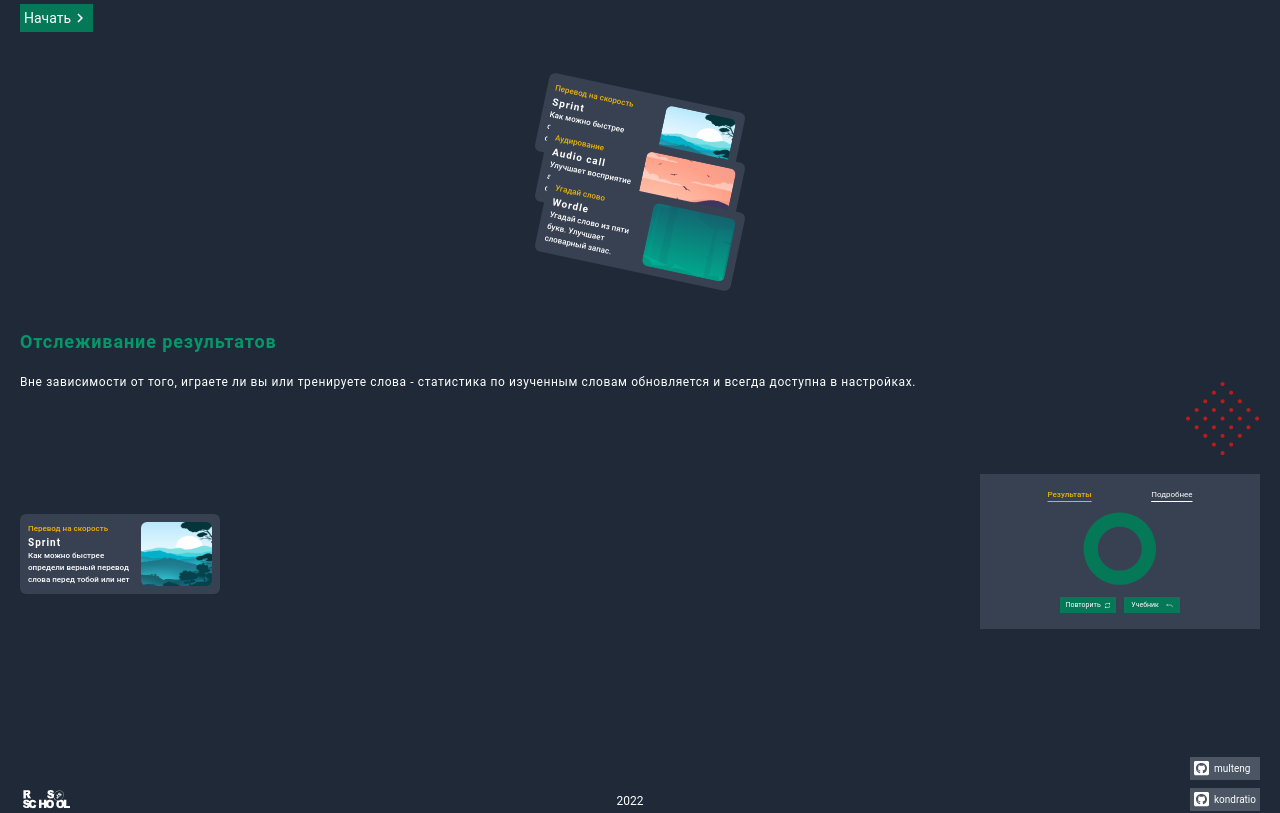
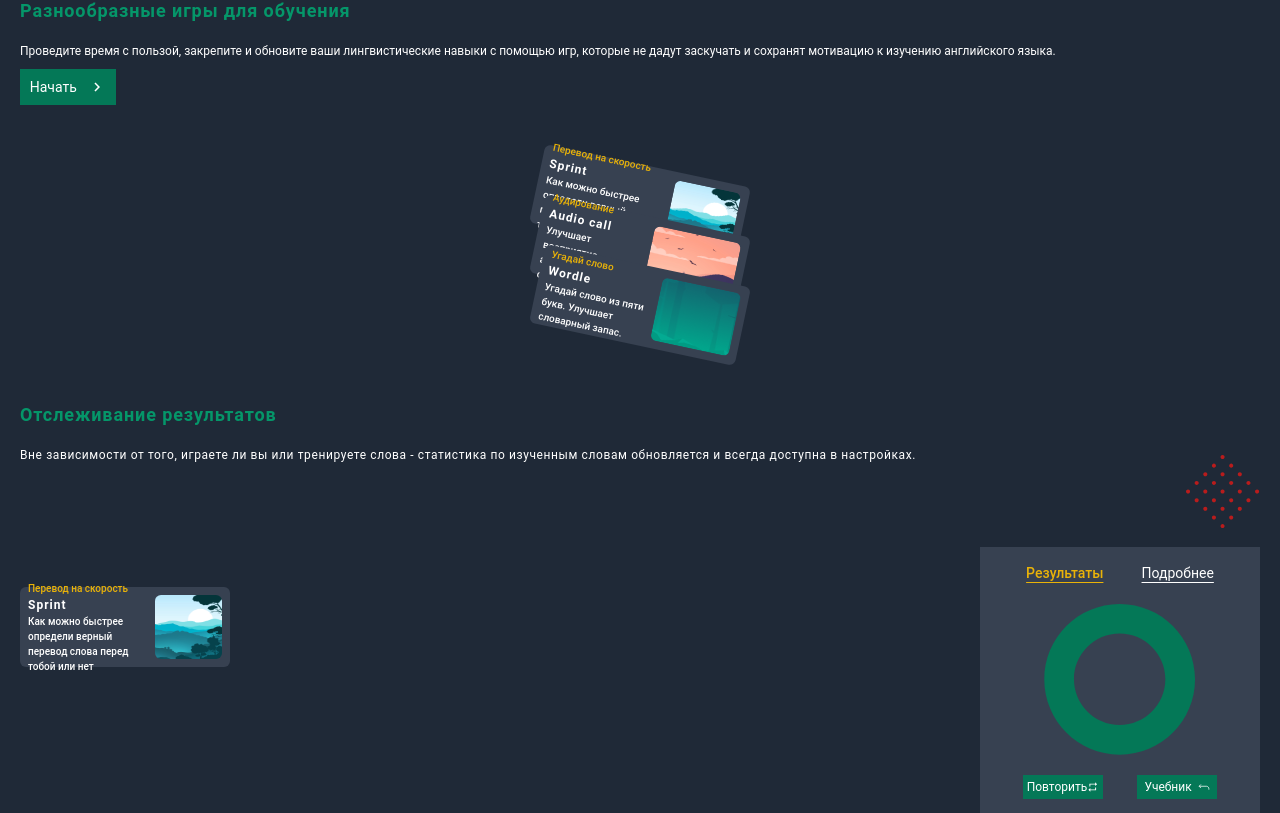
Before and after one commit to Arantiryo/rs-lang, a React (Create React App) app in the folder rs-lang/: page / in a window 1280 px wide. Shown: the part 927-1740 px from the top of the page. Built offline with nearby package versions, Linux system fonts and the light colour scheme.

Commit message:
feat: add support for 475px resolution, fix game cards styling

```diff
--- a/rs-lang/src/components/GameCard/GameCard.tsx
+++ b/rs-lang/src/components/GameCard/GameCard.tsx
@@ -9,41 +9,23 @@ type GameProps = {
   picture: string;
 };
 
-type CardProps = {
-  width: string;
-  fontMd: string;
-  fontSm: string;
-};
-
-type GameCardProps = GameProps & CardProps;
-
-export function GameCard({
-  width,
-  fontMd,
-  fontSm,
-  gameType,
-  name,
-  description,
-  picture,
-}: GameCardProps) {
+export function GameCard({ gameType, name, description, picture }: GameProps) {
   return (
     <div
       className={`relative flex items-center justify-between max-h-20 aspect-[5/2]
-      bg-gray-700 rounded-md w-[${width}] gap-1 p-2
+      bg-gray-700 rounded-md w-[170px] sm:w-[210px] gap-1 p-2
       hover:scale-110 hover:translate-y-[-30px] transition duration-500 ease-in-out`}
     >
-      <div
-        className={`overflow-hidden grow-2`} //h-[${height}]
-      >
-        <p className={`text-yellow-500 font-medium text-[${fontSm}]`}>
+      <div className={`overflow-hidden grow-2`}>
+        <p className={`text-yellow-500 font-medium text-[8px] md:text-[10px]`}>
           {gameType}
         </p>
         <h4
-          className={`text-white font-semibold tracking-[1px] text-[${fontMd}]`}
+          className={`text-white font-semibold tracking-[1px] text-[10px] md:text-[12px]`}
         >
           {name}
         </h4>
-        <p className={`text-white font-medium text-[${fontSm}]`}>
+        <p className={`text-white font-medium text-[8px] md:text-[10px]`}>
           {description}
         </p>
       </div>
@@ -56,12 +38,9 @@ export function GameCard({
   );
 }
 
-export function GameSprint(props: CardProps) {
+export function GameSprint() {
   return (
     <GameCard
-      width={props.width}
-      fontMd={props.fontMd}
-      fontSm={props.fontSm}
       gameType="Перевод на скорость"
       name="Sprint"
       description="Как можно быстрее определи верный перевод слова перед тобой или нет"
@@ -69,12 +48,9 @@ export function GameSprint(props: CardProps) {
     />
   );
 }
-export function GameAudioCall(props: CardProps) {
+export function GameAudioCall() {
   return (
     <GameCard
-      width={props.width}
-      fontMd={props.fontMd}
-      fontSm={props.fontSm}
       gameType="Аудирование"
       name="Audio call"
       description="Улучшает восприятие английской речи на слух."
@@ -82,12 +58,9 @@ export function GameAudioCall(props: CardProps) {
     />
   );
 }
-export function GameWordle(props: CardProps) {
+export function GameWordle() {
   return (
     <GameCard
-      width={props.width}
-      fontMd={props.fontMd}
-      fontSm={props.fontSm}
       gameType="Угадай слово"
       name="Wordle"
       description="Угадай слово из пяти букв. Улучшает словарный запас."
--- a/rs-lang/src/components/Mini-games/MiniGames.tsx
+++ b/rs-lang/src/components/Mini-games/MiniGames.tsx
@@ -18,7 +18,7 @@ export default function MiniGames() {
       </p>
       <LoaderButton
         type="button"
-        className="minigames__btn_begin relative w-18 h-7 bg-emerald-700 hover:bg-emerald-600 transition-colors text-white text-sm px-1 mb-5"
+        className="minigames__btn_begin relative w-18 h-7 sm:w-24 sm:h-9 bg-emerald-700 hover:bg-emerald-600 transition-colors text-white text-sm px-1 mb-5"
         isLoading={false}
         disabled={false}
       >
@@ -28,13 +28,13 @@ export default function MiniGames() {
       </LoaderButton>
       <div className="pt-10 relative flex flex-col items-center">
         <div className="rotate-12 relative">
-          <GameSprint width="170px" fontMd="10px" fontSm="8px" />
+          <GameSprint />
         </div>
         <div className="rotate-12 relative top-[-30px]">
-          <GameAudioCall width="170px" fontMd="10px" fontSm="8px" />
+          <GameAudioCall />
         </div>
         <div className="rotate-12 relative top-[-60px]">
-          <GameWordle width="170px" fontMd="10px" fontSm="8px" />
+          <GameWordle />
         </div>
       </div>
     </div>
--- a/rs-lang/src/components/ResultsTracking/ResultsCard/ResultsCard.tsx
+++ b/rs-lang/src/components/ResultsTracking/ResultsCard/ResultsCard.tsx
@@ -6,31 +6,36 @@ import LoaderButton from "../../LoaderButton/LoaderButton";
 export default function ResultsTrackingCard() {
   return (
     <div className="results-card ml-auto w-1/2 bg-gray-700 max-w-[280px] max-h-[330px] p-4">
-      <ul className="list-none flex items-center justify-evenly">
-        <li className="text-yellow-500 font-medium text-[8px] leading-[10px] underline underline-offset-4 mr-2">
+      <ul className="list-none flex items-center justify-evenly sm:mb-4">
+        <li className="text-yellow-500 font-medium text-[8px] leading-[10px] sm:text-sm underline underline-offset-4 mr-2">
           Результаты
         </li>
-        <li className="text-white text-[8px] leading-[10px] underline underline-offset-4">
+        <li className="text-white text-[8px] leading-[10px] sm:text-sm underline underline-offset-4">
           Подробнее
         </li>
       </ul>
-      <img className="py-3 mx-auto" src={tempResultsCircle} alt="statistics" />
-      <div className="flex items-center justify-center">
+      <img
+        className="py-2 mx-auto w-full h-full max-w-[160px] max-h-[160px] sm:py-1 sm:mb-4"
+        src={tempResultsCircle}
+        alt="statistics"
+      />
+      <div className="flex items-center justify-evenly">
         <LoaderButton
           type="button"
-          className="results__btn_retry w-14 h-4 bg-emerald-700 hover:bg-emerald-600 transition-colors text-white px-1 mr-2"
+          className="results__btn_retry w-14 h-4 sm:w-20 sm:h-6 bg-emerald-700 hover:bg-emerald-600 transition-colors text-white px-1 mr-2"
         >
-          <span className="flex items-center justify-around text-[7px] leading-[7px]">
-            Повторить <MdRepeat className="text-[7px] leading-[7px]" />
+          <span className="flex items-center justify-around text-[7px] leading-[7px] sm:text-xs">
+            Повторить{" "}
+            <MdRepeat className="text-[7px] leading-[7px] sm:text-xs" />
           </span>
         </LoaderButton>
         <LoaderButton
           type="button"
-          className="results__btn_retry w-14 h-4 bg-emerald-700 hover:bg-emerald-600 transition-colors text-white px-1"
+          className="results__btn_retry w-14 h-4 sm:w-20 sm:h-6 bg-emerald-700 hover:bg-emerald-600 transition-colors text-white px-1"
         >
-          <span className="flex items-center justify-around text-[7px] leading-[7px]">
+          <span className="flex items-center justify-around text-[7px] leading-[7px] sm:text-xs">
             Учебник{" "}
-            <IoReturnUpBackOutline className="text-[7px] leading-[7px]" />
+            <IoReturnUpBackOutline className="text-[7px] leading-[7px] sm:text-xs" />
           </span>
         </LoaderButton>
       </div>
--- a/rs-lang/src/components/ResultsTracking/ResultsTracking.tsx
+++ b/rs-lang/src/components/ResultsTracking/ResultsTracking.tsx
@@ -18,7 +18,7 @@ export default function ResultsTracking() {
         alt="pseudo element"
       />
       <div className="relative flex items-start justify-start">
-        <GameSprint width="170px" fontMd="10px" fontSm="8px" />
+        <GameSprint />
       </div>
       <div className="relative ml-auto top-[-120px]">
         <ResultsTrackingCard />
--- a/rs-lang/src/components/Welcome/Welcome.tsx
+++ b/rs-lang/src/components/Welcome/Welcome.tsx
@@ -19,7 +19,7 @@ export default function Welcome() {
       <div className="relative flex items-start justify-between">
         <LoaderButton
           type="button"
-          className="welcome__btn_begin relative top-5 w-18 h-7 bg-emerald-700 hover:bg-emerald-600 transition-colors text-white text-sm px-1"
+          className="welcome__btn_begin relative top-5 w-18 h-7 sm:w-24 sm:h-9 bg-emerald-700 hover:bg-emerald-600 transition-colors text-white text-sm px-1"
           isLoading={false}
           disabled={false}
         >
@@ -27,7 +27,7 @@ export default function Welcome() {
             Начать <MdKeyboardArrowRight className="text-lg" />
           </span>
         </LoaderButton>
-        <img src={welcomeImage} alt="welcome" />
+        <img className="sm:w-60" src={welcomeImage} alt="welcome" />
       </div>
       <img
         className="relative bottom-10 left-[-10px]"
--- a/rs-lang/tailwind.config.js
+++ b/rs-lang/tailwind.config.js
@@ -1,9 +1,18 @@
+// const defaultTheme = require("tailwindcss/defaultTheme");
+
 module.exports = {
   content: ["./src/**/*.{js,jsx,ts,tsx}"],
   theme: {
     fontFamily: {
       sans: ["Roboto", "Arial", "sans-serif"],
     },
+    screens: {
+      sm: "475px",
+      md: "768px",
+      lg: "976px",
+      xl: "1440px",
+      // ...defaultTheme.screens,
+    },
     extend: {},
   },
   plugins: [],
```
